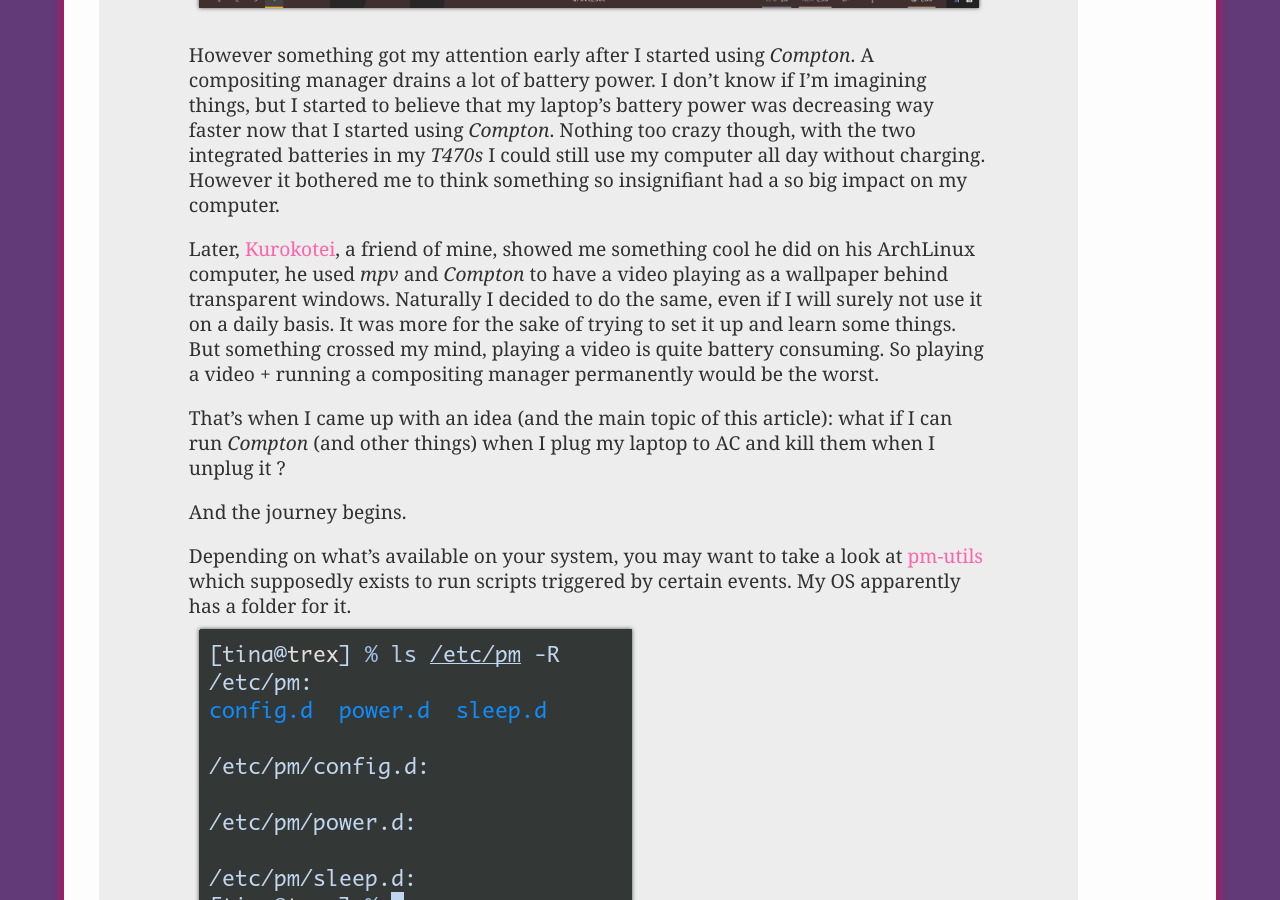
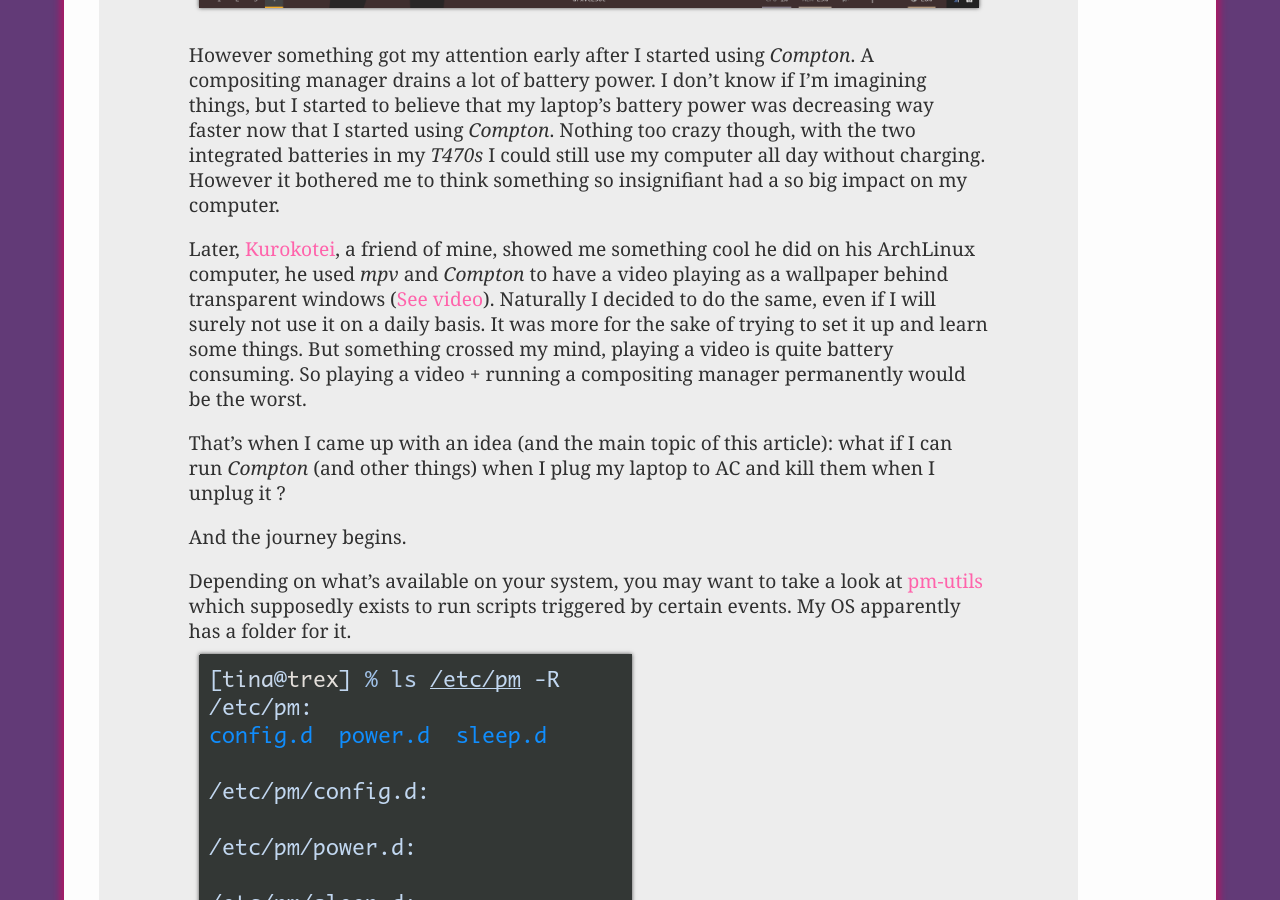
Before and after one commit to Tina-otoge/blog, a Jekyll site: the page built from _posts/2018-01-26-per-user-udev-script.markdown, in a window 1280 px wide and 900 px high, scrolled down 1210 px. Built offline with Jekyll 4.4.1, drawn with Linux system fonts in a browser that asks for light colours.

Commit message:
Added Kurokotei video

```diff
--- a/_posts/2018-01-26-per-user-udev-script.markdown
+++ b/_posts/2018-01-26-per-user-udev-script.markdown
@@ -35,7 +35,7 @@
 
 Later, [Kurokotei](https://twitter.com/dialgadu77), a friend of mine, showed me
 something cool he did on his ArchLinux computer, he used *mpv* and *Compton*
-to have a video playing as a wallpaper behind transparent windows. Naturally
+to have a video playing as a wallpaper behind transparent windows ([See video](https://twitter.com/dialgadu77/status/955540684395728897)). Naturally
 I decided to do the same, even if I will surely not use it on a daily basis. It
 was more for the sake of trying to set it up and learn some things. But
 something crossed my mind, playing a video is quite battery consuming. So
```
